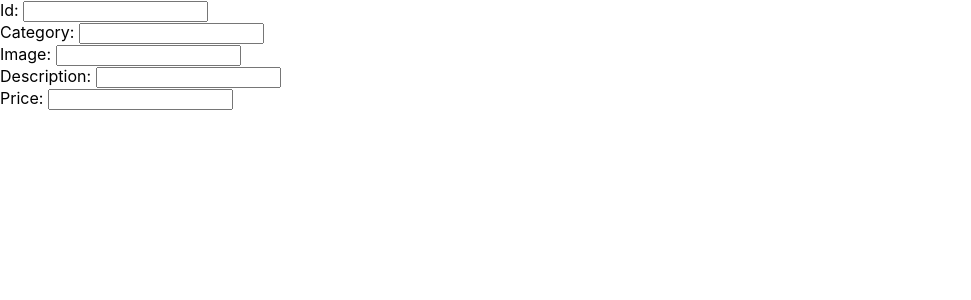
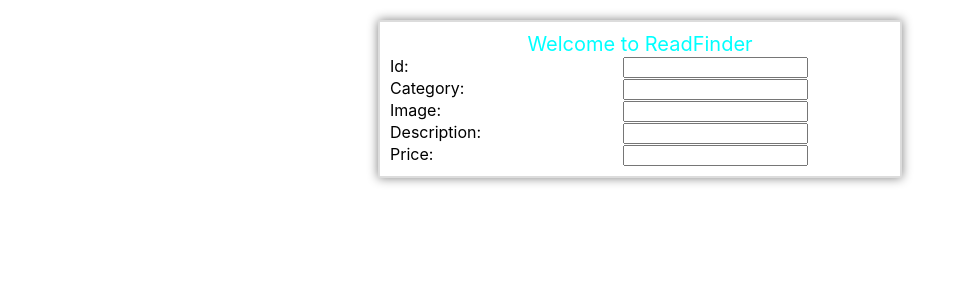
Before and after one commit to Riob-a/ReadFinder, a React (Create React App) app: page /form in a window 1280 px wide. Shown: the top 300 px of the page, without its empty margins (0-971 px from the left). Built offline with nearby package versions, Linux system fonts and the light colour scheme.

Commit message:
initial form_page  commit

```diff
--- a/src/Pages/Form.css
+++ b/src/Pages/Form.css
@@ -0,0 +1,23 @@
+form{
+    text-align: center;
+    width: 70%;
+    margin-bottom: 30%;
+    max-width: 500px;
+    margin: 20px auto;
+    padding: 10px;
+    border: 2px solid gainsboro;
+    box-sizing: content-box;
+    border-width: 120%;
+    box-shadow: 0px 0px 10px gray;
+
+}
+
+label{
+    text-align: left;
+    float: left;
+    width:150px;
+}
+#p1{
+    font-size: 20px;
+    color: aqua;
+}
--- a/src/Pages/Form.js
+++ b/src/Pages/Form.js
@@ -1,11 +1,11 @@
 import React from "react";
 import "./Form.css"
-
 
 function FormData(){
 return(
     <div>
     <form >
+        <p id="p1">Welcome to ReadFinder</p>
         <label for="Id">Id: </label>
         <input type="text"/> <br/>
 
```
